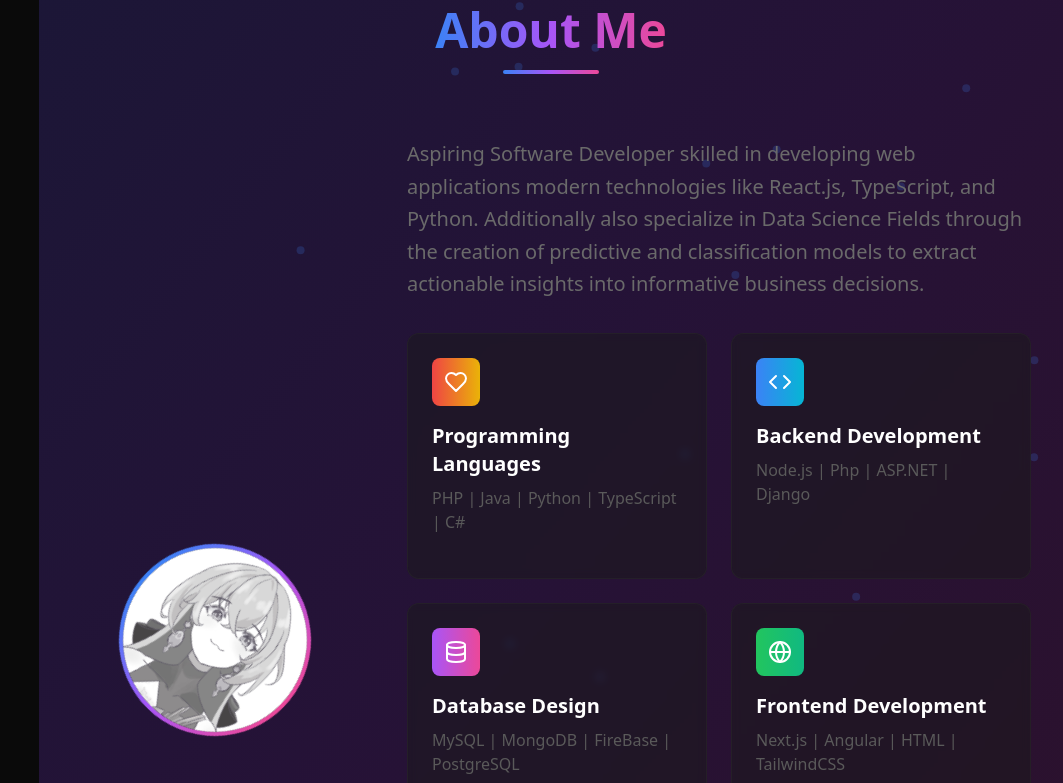
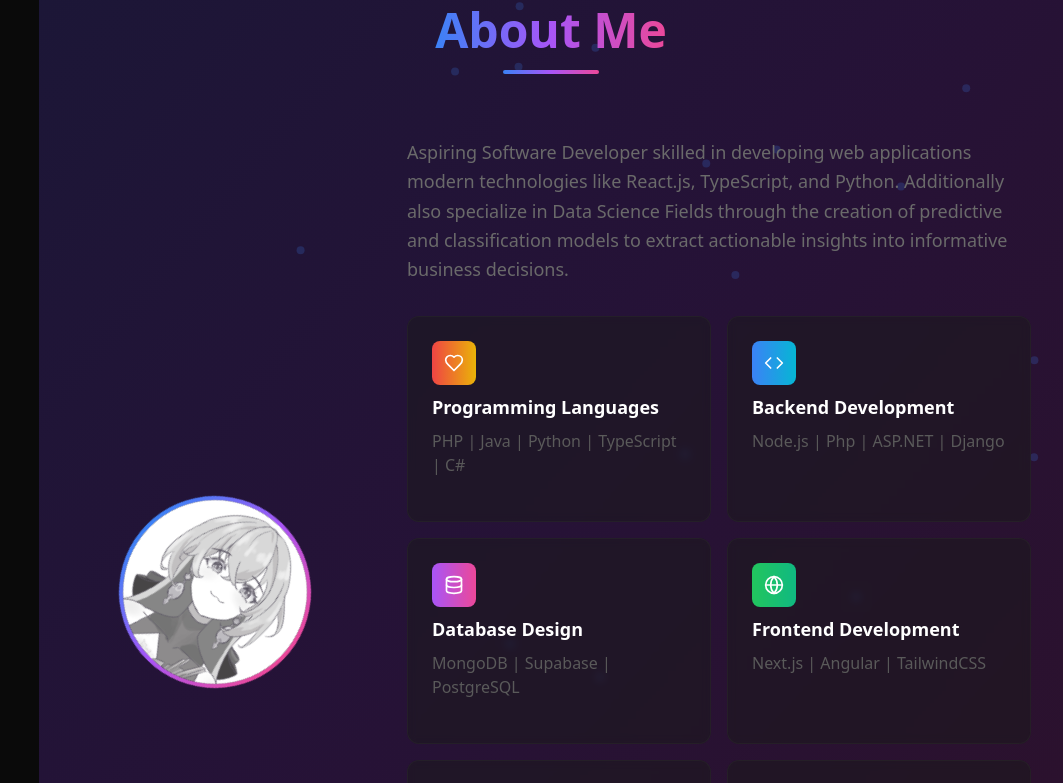
Before and after one commit to Sweep76/Sweep-Portfolio, a React (Vite) app: page / in a window 1280 px wide. Shown: the part 874-1657 px from the top of the page, without its empty margins (217-1280 px from the left). Built offline with nearby package versions, Linux system fonts and the light colour scheme.

Commit message:
chore: removed redundant variables

```diff
--- a/src/components/About.tsx
+++ b/src/components/About.tsx
@@ -22,38 +22,6 @@ const About = () => {
     triggerOnce: true,
     threshold: 0.1,
   });
-  const techStacks = [
-    { name: "React", icon: <FaReact className="text-blue-400 w-12 h-12" />, link: "https://react.dev/" },
-    { name: "Node.js", icon: <FaNodeJs className="text-green-500 w-12 h-12" />, link: "https://nodejs.org/" },
-    { name: "Python", icon: <FaPython className="text-yellow-400 w-12 h-12" />, link: "https://www.python.org/" },
-    { name: "MongoDB", icon: <SiMongodb className="text-green-500 w-12 h-12" />, link: "https://www.mongodb.com/" },
-    { name: "MySQL", icon: <SiMysql className="text-blue-600 w-12 h-12" />, link: "https://www.mysql.com/" },
-    { name: "PostgreSQL", icon: <SiPostgresql className="text-blue-400 w-12 h-12" />, link: "https://www.postgresql.org/" },
-    { name: "TypeScript", icon: <SiTypescript className="text-blue-500 w-12 h-12" />, link: "https://www.typescriptlang.org/" },
-    { name: "JavaScript", icon: <SiJavascript className="text-yellow-300 w-12 h-12" />, link: "https://developer.mozilla.org/en-US/docs/Web/JavaScript" },
-    { name: "PHP", icon: <SiPhp className="text-indigo-400 w-12 h-12" />, link: "https://www.php.net/" },
-    { name: "C#", icon: <SiSharp className="text-purple-500 w-12 h-12" />, link: "https://learn.microsoft.com/en-us/dotnet/csharp/" },
-    { name: "Java", icon: <FaJava className="text-orange-500 w-12 h-12" />, link: "https://www.java.com/" },
-    { name: "GraphQL", icon: <SiGraphql className="text-pink-500 w-12 h-12" />, link: "https://graphql.org/" },
-    { name: "Docker", icon: <SiDocker className="text-blue-400 w-12 h-12" />, link: "https://www.docker.com/" },
-    { name: "Kubernetes", icon: <SiKubernetes className="text-blue-500 w-12 h-12" />, link: "https://kubernetes.io/" },
-    { name: "Tailwind CSS", icon: <SiTailwindcss className="text-cyan-400 w-12 h-12" />, link: "https://tailwindcss.com/" },
-    { name: "Sass", icon: <SiSass className="text-pink-400 w-12 h-12" />, link: "https://sass-lang.com/" },
-    { name: "Firebase", icon: <SiFirebase className="text-yellow-500 w-12 h-12" />, link: "https://firebase.google.com/" },
-    { name: "Django", icon: <SiDjango className="text-green-700 w-12 h-12" />, link: "https://www.djangoproject.com/" },
-    { name: "Laravel", icon: <SiLaravel className="text-red-500 w-12 h-12" />, link: "https://laravel.com/" },
-    { name: "AWS", icon: <SiAmazon className="text-orange-500 w-12 h-12" />, link: "https://aws.amazon.com/" },
-    { name: "Next.js", icon: <SiNextdotjs className="text-white w-12 h-12" />, link: "https://nextjs.org/" },
-    { name: "Angular", icon: <SiAngular className="text-red-500 w-12 h-12" />, link: "https://angular.io/" },
-    { name: "Supabase", icon: <SiSupabase className="text-green-500 w-12 h-12" />, link: "https://supabase.com/" },
-    { name: "Pytorch", icon: <SiPytorch className="text-orange-500 w-12 h-12" />, link: "https://pytorch.org/" },
-    { name: "Power BI", icon: <SiPowers className="text-yellow-400 w-12 h-12" />, link: "https://powerbi.microsoft.com/" },
-    { name: "ASP.NET", icon: <SiDotnet className="text-blue-600 w-12 h-12" />, link: "https://dotnet.microsoft.com/en-us/apps/aspnet" },
-    { name: "LangChain", icon: <SiLangchain className="text-purple-500 w-12 h-12" />, link: "https://www.langchain.com/" },
-    { name: "Git", icon: <FaGitAlt className="text-red-500 w-12 h-12" />, link: "https://git-scm.com/" },
-    { name: "HTML5", icon: <FaHtml5 className="text-orange-500 w-12 h-12" />, link: "https://developer.mozilla.org/en-US/docs/Web/HTML" },
-    { name: "CSS3", icon: <FaCss3Alt className="text-blue-400 w-12 h-12" />, link: "https://developer.mozilla.org/en-US/docs/Web/CSS" },
-  ];
 
   const skills = [
     {
@@ -71,13 +39,13 @@ const About = () => {
     {
       icon: Database,
       label: 'Database Design',
-      description: 'MySQL | MongoDB | FireBase | PostgreSQL',
+      description: 'MongoDB | Supabase | PostgreSQL',
       color: 'from-purple-500 to-pink-500'
     },
     {
       icon: Globe,
       label: 'Frontend Development',
-      description: 'Next.js | Angular | HTML | TailwindCSS',
+      description: 'Next.js | Angular | TailwindCSS',
       color: 'from-green-500 to-emerald-500'
     },
     {
@@ -149,7 +117,7 @@ const About = () => {
               <img
                 src="/assets/images/projects/sweep.png"
                 alt="Profile Image"
-                className="w-45 h-45 rounded-full object-cover"
+                className="w-55 h-55 rounded-full object-cover"
               />
             </div>
           </motion.div>
@@ -163,11 +131,11 @@ const About = () => {
             transition={{ duration: 0.6, delay: 0.4 }}
             className="lg:col-span-2 space-y-8"
           >
-            <p className="text-xl text-gray-300 leading-relaxed">
+            <p className="text-lg text-gray-300 leading-relaxed">
               Aspiring Software Developer skilled in developing web applications modern technologies like React.js, TypeScript, and Python. Additionally also specialize in Data Science Fields through the creation of predictive and classification models to extract actionable insights into informative business decisions.
             </p>
 
-            <div className="grid grid-cols-2 gap-6">
+            <div className="grid grid-cols-2 gap-4">
               {skills.map((skill, index) => (
                 <motion.div
                   key={index}
@@ -176,10 +144,10 @@ const About = () => {
                   onHoverStart={() => setHoveredSkill(index)}
                   onHoverEnd={() => setHoveredSkill(null)}
                 >
-                  <div className={`p-3 rounded-lg bg-gradient-to-r ${skill.color} mb-4 w-fit`}>
-                    <skill.icon className="w-6 h-6 text-white" />
+                  <div className={`p-3 rounded-lg bg-gradient-to-r ${skill.color} mb-2 w-fit`}>
+                    <skill.icon className="w-5 h-5 text-white" />
                   </div>
-                  <h3 className="font-semibold text-xl text-white mb-2">{skill.label}</h3>
+                  <h3 className="font-semibold text-lg text-white mb-2">{skill.label}</h3>
                   <p className="text-gray-400">{skill.description}</p>
 
                   <motion.div
```
